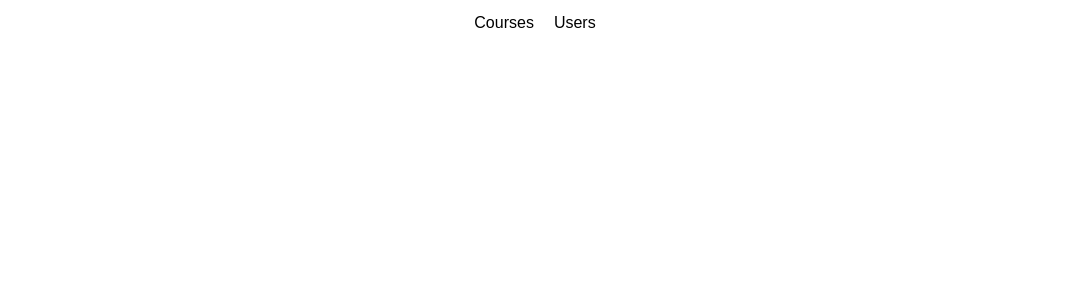
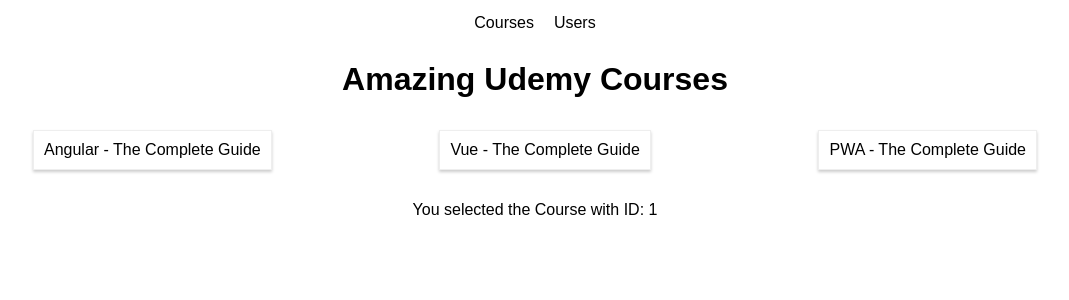
Before and after one commit to tchesa/burger-builder, a React (Create React App) app: page /courses/1 in a window 1280 px wide. Shown: the top 300 px of the page, without its empty margins (105-1174 px from the left). Built offline with nearby package versions, Linux system fonts and the light colour scheme.

Commit message:
load the "Course" component as a nested component of "Courses"

```diff
--- a/src/App.js
+++ b/src/App.js
@@ -3,7 +3,6 @@
 
 import Courses from './containers/Courses/Courses';
 import Users from './containers/Users/Users';
-import Course from './containers/Course/Course'
 
 class App extends Component {
   render () {
@@ -22,8 +21,7 @@
               </ul>
             </nav>
             <Switch>
-              <Route path='/course/:id' component={Course}/>
-              <Route path='/courses' exact component={Courses}/>
+              <Route path='/courses' component={Courses}/>
               <Route path='/users' component={Users}/>
             </Switch>
           </React.Fragment>
@@ -34,7 +32,7 @@
           <li>Make the courses in "Courses" clickable by adding a link and load the "Course" component in the place of "Courses" (without passing any data for now)</li> DONE
           <li>Pass the course ID to the "Course" page and output it there</li> DONE
           <li>Pass the course title to the "Course" page - pass it as a param or score bonus points by passing it as query params (you need to manually parse them though!)</li> DONE
-          <li>Load the "Course" component as a nested component of "Courses"</li>
+          <li>Load the "Course" component as a nested component of "Courses"</li> DONE
           <li>Add a 404 error page and render it for any unknown routes</li>
           <li>Redirect requests to /all-courses to /courses (=> Your "Courses" page)</li>
         </ol> */}
--- a/src/containers/Course/Course.js
+++ b/src/containers/Course/Course.js
@@ -8,6 +8,10 @@
 
   componentDidMount() {
     this.setState({title: this.getUrlParam('title')})
+  }
+
+  componentDidUpdate(prevProps) {
+    if (prevProps.match.params.id !== this.props.match.params.id) this.setState({title: this.getUrlParam('title')})
   }
 
   getUrlParam(name) {
--- a/src/containers/Courses/Courses.js
+++ b/src/containers/Courses/Courses.js
@@ -1,6 +1,8 @@
 import React, { Component } from 'react';
+import { Route } from 'react-router-dom'
 
 import './Courses.css';
+import Course from '../Course/Course'
 
 class Courses extends Component {
   state = {
@@ -13,7 +15,7 @@
 
   viewCourse = course => {
     this.props.history.push({
-      pathname: `/course/${course.id}`,
+      pathname: `/courses/${course.id}`,
       search: `?title=${course.title}`
     })
   }
@@ -29,6 +31,7 @@
             })
           }
         </section>
+        <Route path='/courses/:id' component={Course}/>
       </div>
     );
   }
```
